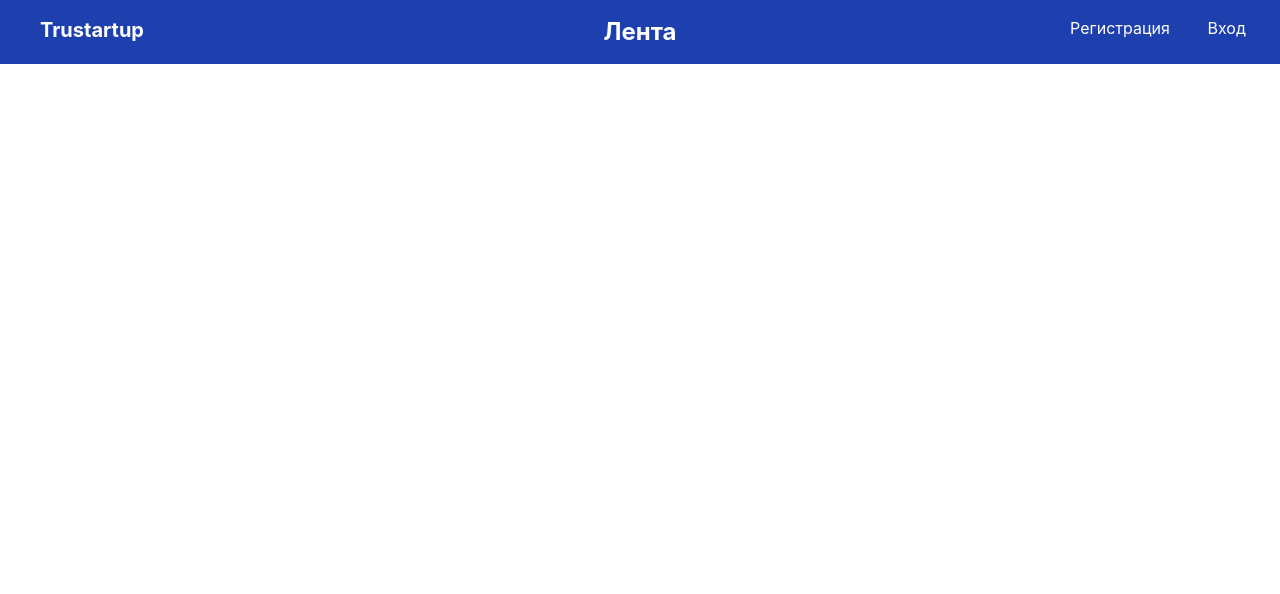
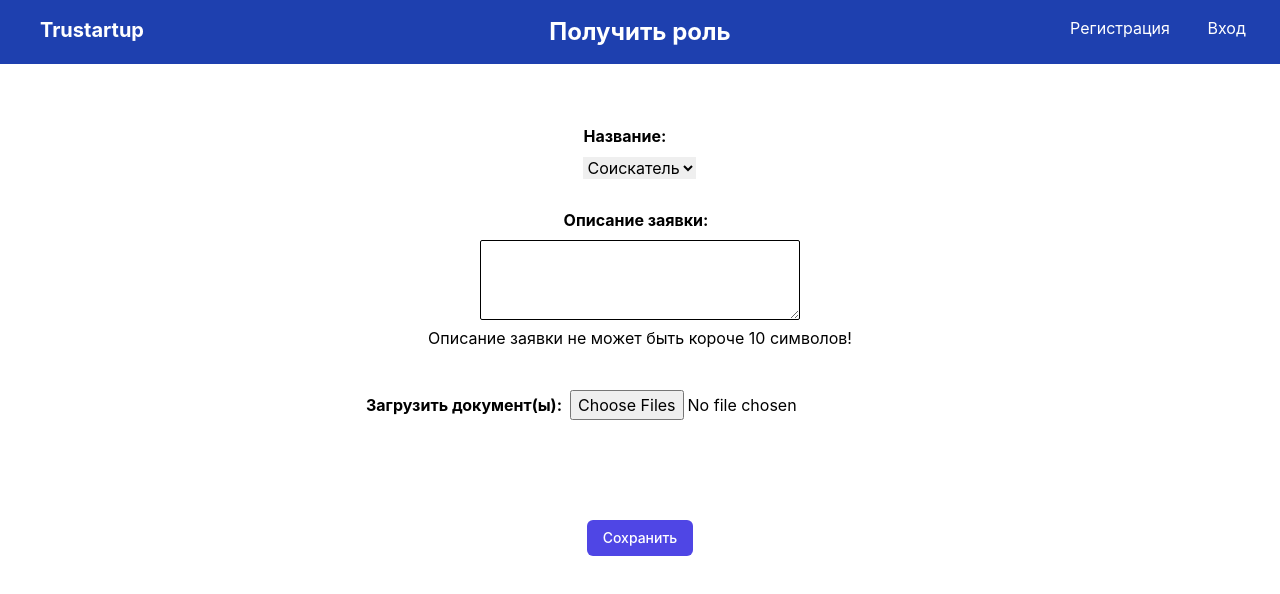
Before and after one commit to cloudbruh/trustartup-frontend, a React (Create React App) app in the folder react-app/: page /loaddoc in a window 1280 px wide. Shown: the top 594 px of the page. Built offline with nearby package versions, Linux system fonts and the light colour scheme.

Commit message:
Подача заявки на роль(не работает из-за ошибки 500 на бэкенде)

```diff
--- a/react-app/package.json
+++ b/react-app/package.json
@@ -6,6 +6,7 @@
     "@testing-library/jest-dom": "^5.16.2",
     "@testing-library/react": "^12.1.2",
     "@testing-library/user-event": "^13.5.0",
+    "form-data": "^4.0.0",
     "react": "^17.0.2",
     "react-dom": "^17.0.2",
     "react-router-dom": "^6.2.1",
--- a/react-app/src/App.js
+++ b/react-app/src/App.js
@@ -8,6 +8,7 @@ import AddStartup from './AddStartup'
 import MainPage from './MainPage'
 import Enter from './Enter'
 import ModeratorPage from './ModeratorPage';
+import LoadDoc from './LoadDoc'
 import {BrowserRouter as Router,
         Routes,
         Route,
@@ -152,6 +153,9 @@ class App extends React.Component {
                     <Route
                         exact path='/moderator'
                         element={<ModeratorPage onTitleChanged={this.handleTitleChanged}/>}/>
+                    <Route
+                        exact path='/loaddoc'
+                        element={<LoadDoc onTitleChanged={this.handleTitleChanged}/>}/>
                 </Routes>
                 <footer className='bot-bar'>
 
--- /dev/null
+++ b/react-app/src/LoadDoc.js
@@ -0,0 +1,97 @@
+import React from 'react';
+import StartupCard from './StartupCard'
+import Filters from './Filters'
+import FormData from 'form-data';
+
+class LoadDoc extends React.Component {
+
+    state = {
+    }
+
+    constructor(props) {
+        super(props);
+        this.state = {role: 'APPLICANT',
+                      desc: '',
+                      files: [],
+                      short: true};
+        this.handleChangeRole = this.handleChangeRole.bind(this);
+        this.handleChangeDesc = this.handleChangeDesc.bind(this);
+        this.handleUploadFiles = this.handleUploadFiles.bind(this);
+        this.handleSubmit = this.handleSubmit.bind(this);
+        props.onTitleChanged('Получить роль')
+      }
+
+    async handleSubmit(event) {
+        let req;
+        let fd = new FormData()
+        for(var i = 0; i < this.state.files.length; i++)
+            fd.append('files[]', this.state.files[i])
+        fd.append('type', this.state.role)
+        fd.append('content', this.state.desc)
+        try{
+        req = await fetch('http://192.168.1.69:8080/api/business/request_role',
+        {method: 'POST',
+        headers: {
+           Authorization: 'Bearer '+ window.cookie.get('token')
+        }, body: fd})
+      }
+      catch(e)
+      {
+        alert(e)
+        return
+      }
+        if(!req.ok)
+            req.text().then(function (text) {
+                alert(text)
+            });
+        else
+        {
+          alert('Заявка подана!')
+        }
+        event.preventDefault();
+      }
+
+      async handleChangeRole(event) {
+        await this.setState({role: event.target.value});
+      }
+
+      async handleChangeDesc(event) {
+        await this.setState({desc: event.target.value,
+                             short: event.target.value.length < 10});
+      }
+
+      async handleUploadFiles(event) {
+        await this.setState({files: event.target.files});
+      }
+
+    render() {
+        return (
+            <>
+                <div className='mx-auto w-fit mt-10 p-5 flex flex-col justify-center'>
+                    <div className='role_select mx-auto mb-7'>
+                        <label htmlFor='role' className='font-bold mr-2 mb-2 block'>Название:</label>
+                        <select id='role' onChange={this.handleChangeRole}>
+                            <option value='APPLICANT'>Соискатель</option>
+                            <option value='CREATOR'>Стартапер</option>
+                            <option value='MODERATOR'>Модератор</option>
+                        </select>
+                    </div>
+                    <div className='desc mx-auto text-center mb-7'>
+                        <label htmlFor='short-desc' className='font-bold mr-2 mb-2 block'>Описание заявки:</label>
+                        <textarea cols='40' rows='5' id='short-desc' className='border border-solid rounded-sm w-80 h-20' onChange={this.handleChangeDesc}/>
+                        {this.state.short ? <p>Описание заявки не может быть короче 10 символов!</p> : ''}
+                    </div>
+                    <div className='docs'>
+                        <label htmlFor='docs' className='font-bold mr-2'>Загрузить документ(ы):</label>
+                        <input type='file' multiple accept='.pdf, image/png, image/jpeg' id='docs' className='mb-5 mt-3' onChange={this.handleUploadFiles}/>
+                    </div>
+                    <div className='text-center mt-20'>
+                        <button className='py-2 px-4 text-sm font-medium rounded-md text-white bg-indigo-600 hover:bg-indigo-700' onClick={this.handleSubmit}>Сохранить</button>
+                    </div>
+                </div>
+            </>
+        )
+    }
+}
+
+export default LoadDoc;
--- a/react-app/src/MainPage.js
+++ b/react-app/src/MainPage.js
@@ -30,7 +30,6 @@ class MainPage extends React.Component {
          mode: 'cors'})
           .then(res => res.json())
           .then((result) => {
-            alert(result)
             this.setState({
                 startups: result
             });
--- a/react-app/src/PersonalArea.js
+++ b/react-app/src/PersonalArea.js
@@ -8,6 +8,7 @@ class PersonalArea extends React.Component {
         surname: undefined,
         tel: undefined,
         desc: undefined,
+        isCreator: false,
         companies: []
     }
 
@@ -30,7 +31,8 @@ class PersonalArea extends React.Component {
             name: data.name,
             surname: data.surname,
             tel: data.tel,
-            desc: data.description
+            desc: data.description,
+            isCreator: data.roles.includes('CREATOR')
         })
     }
 
@@ -76,7 +78,12 @@ class PersonalArea extends React.Component {
                             <input type='file' className='mb-5 mt-3'/>
                         </div>*/}
                         <div>
-                            <Link to='/addstartup'><button className='py-2 px-4 text-sm font-medium rounded-md text-white bg-indigo-600 hover:bg-indigo-700'>Создать компанию</button></Link>
+                            {this.state.isCreator ?
+                            <Link to='/addstartup'><button className='py-2 px-4 text-sm font-medium rounded-md text-white bg-indigo-600 hover:bg-indigo-700'>Создать компанию</button></Link> :
+                            <button disabled className='py-2 px-4 text-sm font-medium rounded-md text-white bg-card'>Создать компанию</button>}
+                        </div>
+                        <div>
+                            <Link to='/loaddoc'><button className='mt-10 py-2 px-4 text-sm font-medium rounded-md text-white bg-indigo-600 hover:bg-indigo-700'>Загрузить документ</button></Link>
                         </div>
                     </div>
                 </div>
```
Also changed, not shown: 1 other file (tests, documents, lock files or other folders).
